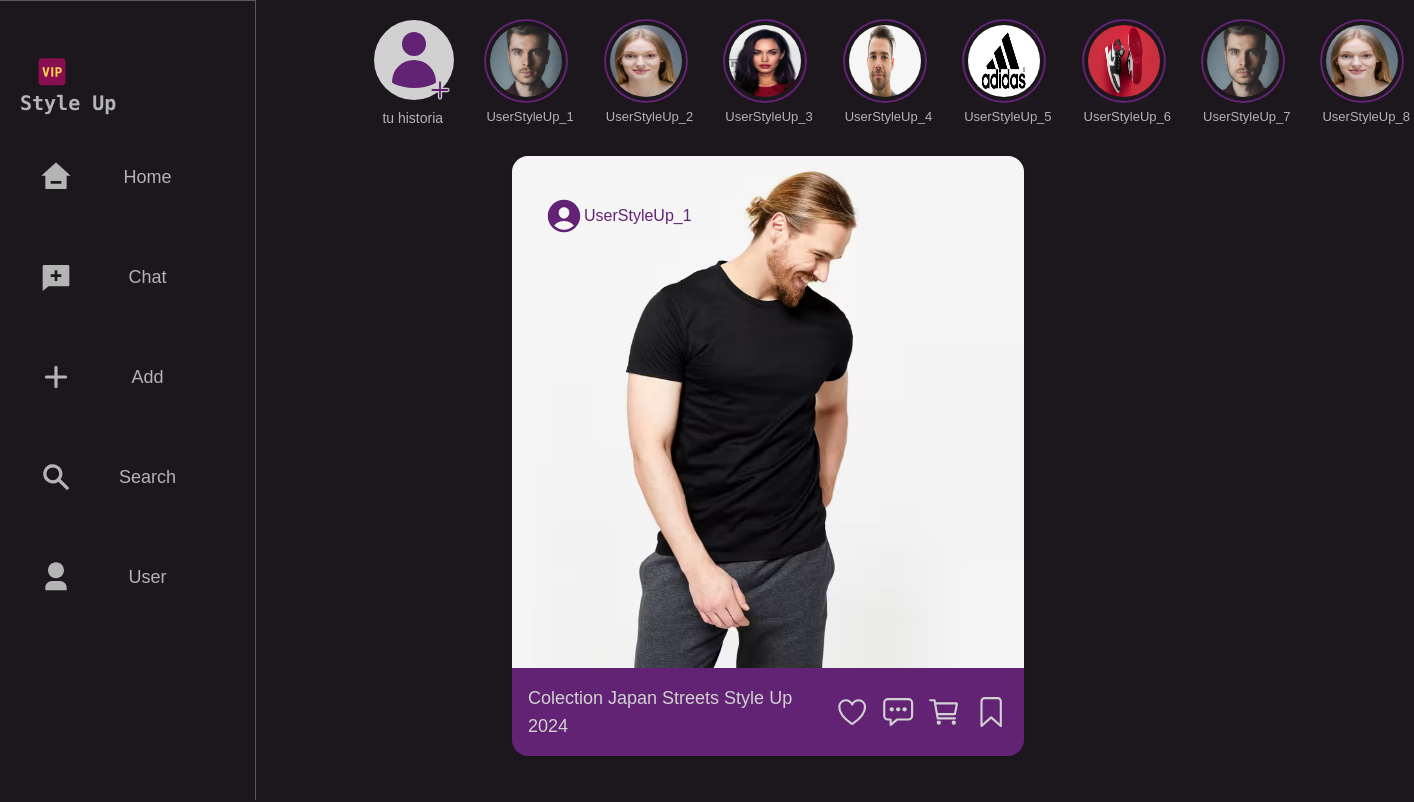
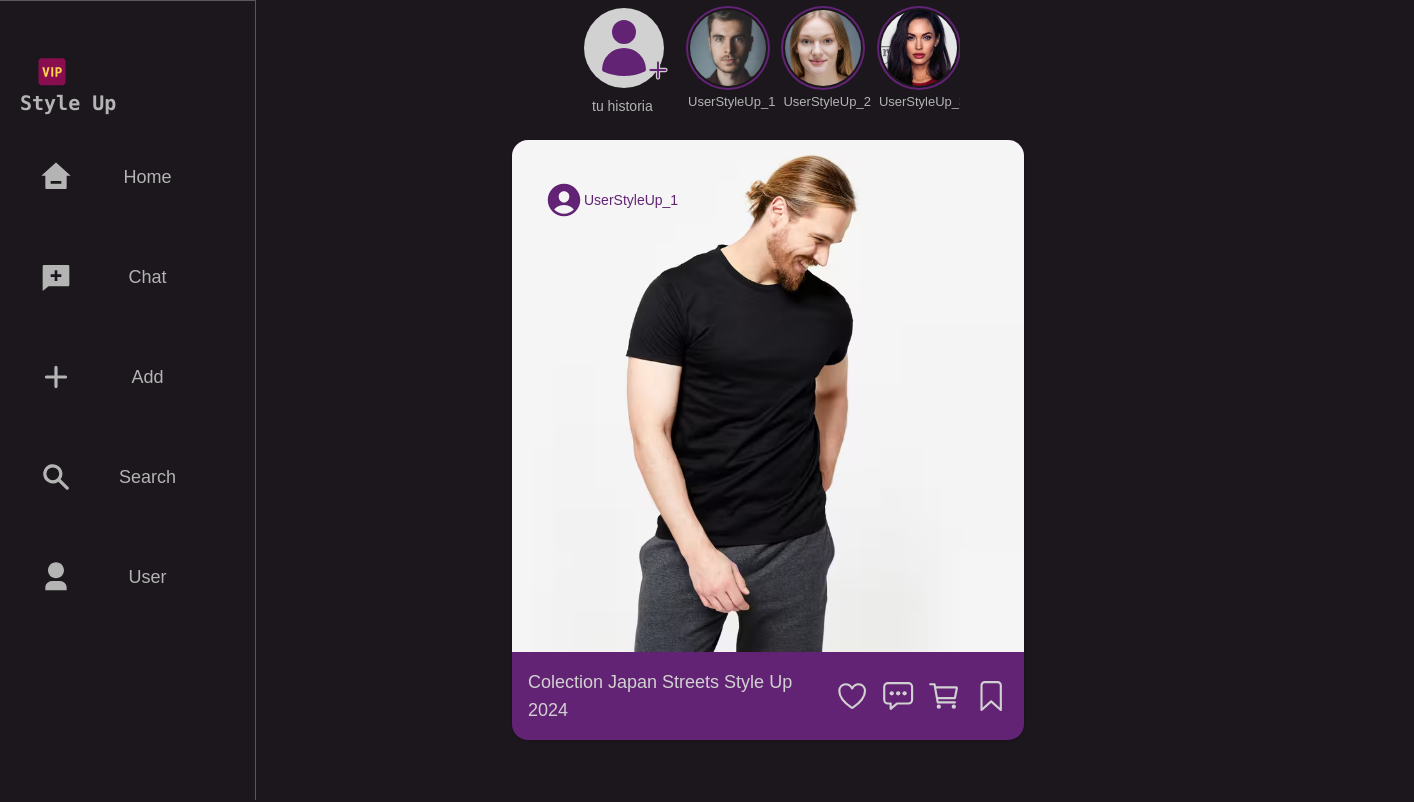
Before and after one commit to ElCodMaler/style-up-test, a React (Vite) app: page / in a window 1280 px wide. Shown: the top 802 px of the page, 1414 px wide, since content can reach past the window. Built offline with nearby package versions, Linux system fonts and the light colour scheme.

Commit message:
ajustest de tamaño en telefono

```diff
--- a/src/App.tsx
+++ b/src/App.tsx
@@ -4,7 +4,7 @@ import './styles/output.css'
 
 export default function App() {
   return (
-    <main className='bg-primary'>
+    <main className="flex sm:flex-col">
       <Menu />
       <Inicio />
     </main>
--- a/src/components/gen/CarruselUsers.tsx
+++ b/src/components/gen/CarruselUsers.tsx
@@ -6,15 +6,14 @@ interface User{
 }
 
 export const CarruselUsers: React.FC<{users: User[]}> = ({ users }) => {
-
-
     return(
-        <section className="relative mx-auto flex sm:w-[90%] sm:p-1 sm:gap-1 md:w-4/5 md:p-2 md:mb-4">
-            <div className="relative text-sm sm:top-1 sm:p-2 sm:mr-1 md:mr-4 cursor-pointe">
-                <div className="md:size-20 sm:size-14 rounded-full bg-new-white flex justify-center items-center">
-                    <HiUser className="md:size-16 sm:size-10 rounded-full text-secondary"/>
+        <section className="max-w-sm flex mx-auto sm:overflow-x-auto sm:space-x-1 sm:py-1 sm:gap-x-1 sm:transition-transform sm:duration-500 sm:w-[90%] md:w-4/5 md:p-2 md:mb-4">
+            {/** Contenedor del icono tu historia */}
+            <div className="relative text-sm sm:top-0 sm:p-0 md:mr-4 cursor-pointe">
+                <div className="md:size-20 sm:size-16 rounded-full bg-new-white flex justify-center items-center">
+                    <HiUser className="md:size-16 sm:size-11 rounded-full text-secondary"/>
                 </div>
-                <svg fill="#632374" viewBox="0 0 32 32" version="1.1" xmlns="http://www.w3.org/2000/svg" href="http://www.serif.com/" className="md:bottom-9 md:left-16 absolute md:size-5 text-secondary sm:bottom-8 sm:left-12 sm:size-4">
+                <svg fill="#632374" viewBox="0 0 32 32" version="1.1" xmlns="http://www.w3.org/2000/svg" href="http://www.serif.com/" className="md:bottom-9 md:left-16 absolute md:size-5 text-secondary sm:bottom-5 sm:left-11 sm:size-5">
                     <g id="SVGRepo_bgCarrier" stroke-width="0"></g>
                     <g id="SVGRepo_tracerCarrier" stroke-linecap="round" stroke-linejoin="round" stroke="#CCCCCC" stroke-width="3.84">
                         <path d="M14.5,14.501l-10.502,0c-0.828,0 -1.5,0.673 -1.5,1.5c0,0.828 0.672,1.5 1.5,1.5l10.502,0l-0.001,10.502c0,0.828 0.672,1.5 1.5,1.501c0.828,-0 1.5,-0.673 1.5,-1.5l0.001,-10.503l10.502,0c0.828,0 1.5,-0.672 1.5,-1.5c0,-0.827 -0.672,-1.5 -1.5,-1.5l-10.502,0l0.001,-10.501c-0,-0.828 -0.672,-1.501 -1.5,-1.501c-0.828,0 -1.5,0.672 -1.5,1.5l-0.001,10.502Z">
@@ -27,15 +26,19 @@ export const CarruselUsers: React.FC<{users: User[]}> = ({ users }) => {
                         <g id="Icon"></g>
                     </g>
                 </svg>
-                <p className="text-light-gray md:mt-2 sm:mt-1 md:text-sm sm:text-[10px] ml-2">tu historia</p>
+                <p className="text-light-gray md:mt-2 sm:mr-2 md:text-sm sm:text-[10px] ml-2">tu historia</p>
             </div>
+            {/** Contenedor de los iconos de las historias de otros usuarios */}
             {users.map(user => (
-                <div className=" text-sm justify-center items-center sm:p-1 md:grid md:mr-5 cursor-pointer sm:mt-2">
-                    <img
-                    className="md:size-20 sm:size-14 p-1 rounded-full ring-2 ring-secondary sm:mb-1"
-                    src={user.image}
-                    alt="Bordered avatar"
-                    />
+                <div className="text-sm md:grid md:mr-5 cursor-pointer">
+                    <div className="sm:size-16 md:size-20 rounded-full ring-2 ring-secondary p-0.5 cursor-pointer">
+                        <img
+                        className="size-full rounded-full object-cover"
+                        src={user.image}
+                        alt="Bordered avatar"
+                        />
+                    </div>
+
                     <p className="text-light-gray md:text-[13px] sm:text-[10px]">{user.name}</p>
                 </div>
             ))}
--- a/src/components/layout/Menu.tsx
+++ b/src/components/layout/Menu.tsx
@@ -24,7 +24,7 @@ export function Menu(){
     ]
     //construccion del menu
     return (
-        <menu className="fixed md:z-0 md:w-1/5 md:h-screen md:border-r-[0.05px] sm:bottom-0 sm:left-0 sm:z-50 sm:w-full sm:h-12 sm:border-t-[0.05px] bg-primary border-r-[0.05px] border-primary-gray">
+        <menu className="fixed md:z-0 md:w-1/5 md:h-screen md:border-r-[0.05px] sm:bottom-0 sm:left-0 sm:right-0 sm:z-50 sm:w-full sm:h-12 sm:border-t-[0.05px] bg-primary border-r-[0.05px] border-primary-gray">
             {}
             <section className="flex items-center gap-x-4 rounded-md text-sm text-light-gray p-5 mt-8 sm:hidden md:block">
                 <FcVip className="size-16 sm:h-9 "/>
--- a/src/components/ui/Post.tsx
+++ b/src/components/ui/Post.tsx
@@ -22,13 +22,13 @@ export const Post: React.FC<{post: Post}> = ({ post }) => {
     const [carrito, setCarrito] = useState(false);
 
   return (
-    <div className="relative md:max-w-lg sm:w-2/3 bg-secondary rounded-2xl shadow text-new-white md:mb-32 sm:mb-16 mx-auto">
+    <div className="relative object-cover md:max-w-lg sm:w-[80%] bg-secondary rounded-2xl shadow text-new-white md:mb-32 sm:mb-16 mx-auto">
         <img className="rounded-t-2xl object-cover w-full" src={post.image} alt="imagen 1" />
         <a href="#" className="absolute top-0 left-0 right-0 font-[10px] bottom-auto flex items-center text-secondary md:mt-10 md:ml-8 sm:mt-6 sm:ml-4 hover:text-light-secondary">
             <IoPersonCircle className="sm:size-7 md:size-10"/>
-            <span className="md:justify-between sm:justify-start mb-0">{post.user}</span>
+            <span className="md:justify-between sm:justify-start mb-0 sm:text-sm">{post.user}</span>
         </a>
-        <section className="flex justify-between items-center gap-3 p-4">
+        <section className="flex justify-between items-center md:gap-3 md:p-4 sm:gap-2 sm:p-2">
             <p className="font-sans md:text-lg sm:text-[10px]">
                 {post.text}
             </p>
--- a/src/pages/Inicio.tsx
+++ b/src/pages/Inicio.tsx
@@ -37,8 +37,9 @@ export function Inicio(){
     ]
 
     return (
-        <main id='inicio' className="md:w-[80%] md:ml-[20%] sm:w-full">
+        <main id='inicio' className="md:w-[80%] md:ml-[20%] sm:flex-grow">
             <CarruselUsers users={users}/>
+            {/** */}
             <section className="relative">
                 {posts.map(post => (
                     <Post key={post.user} post={post}/>
```
